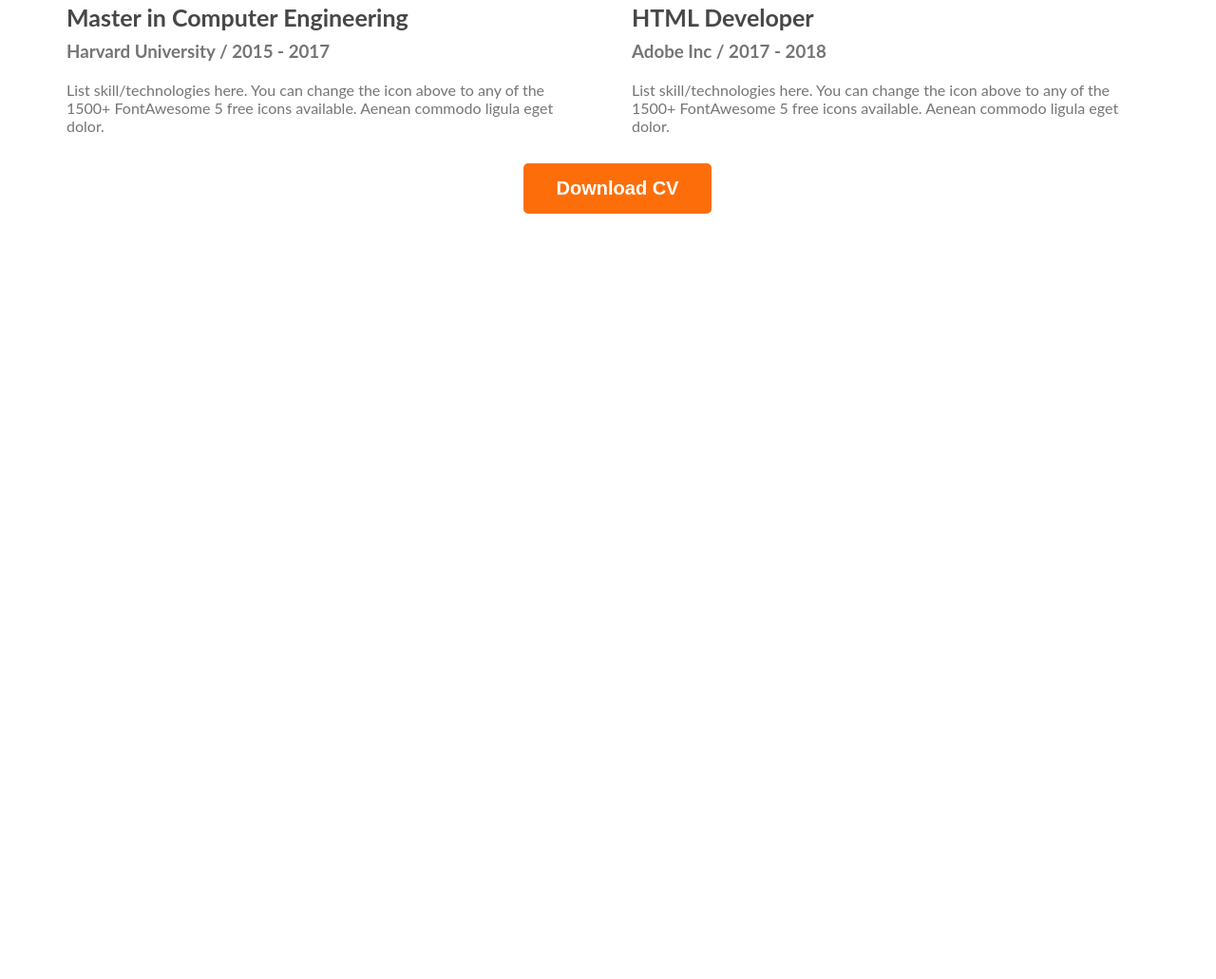
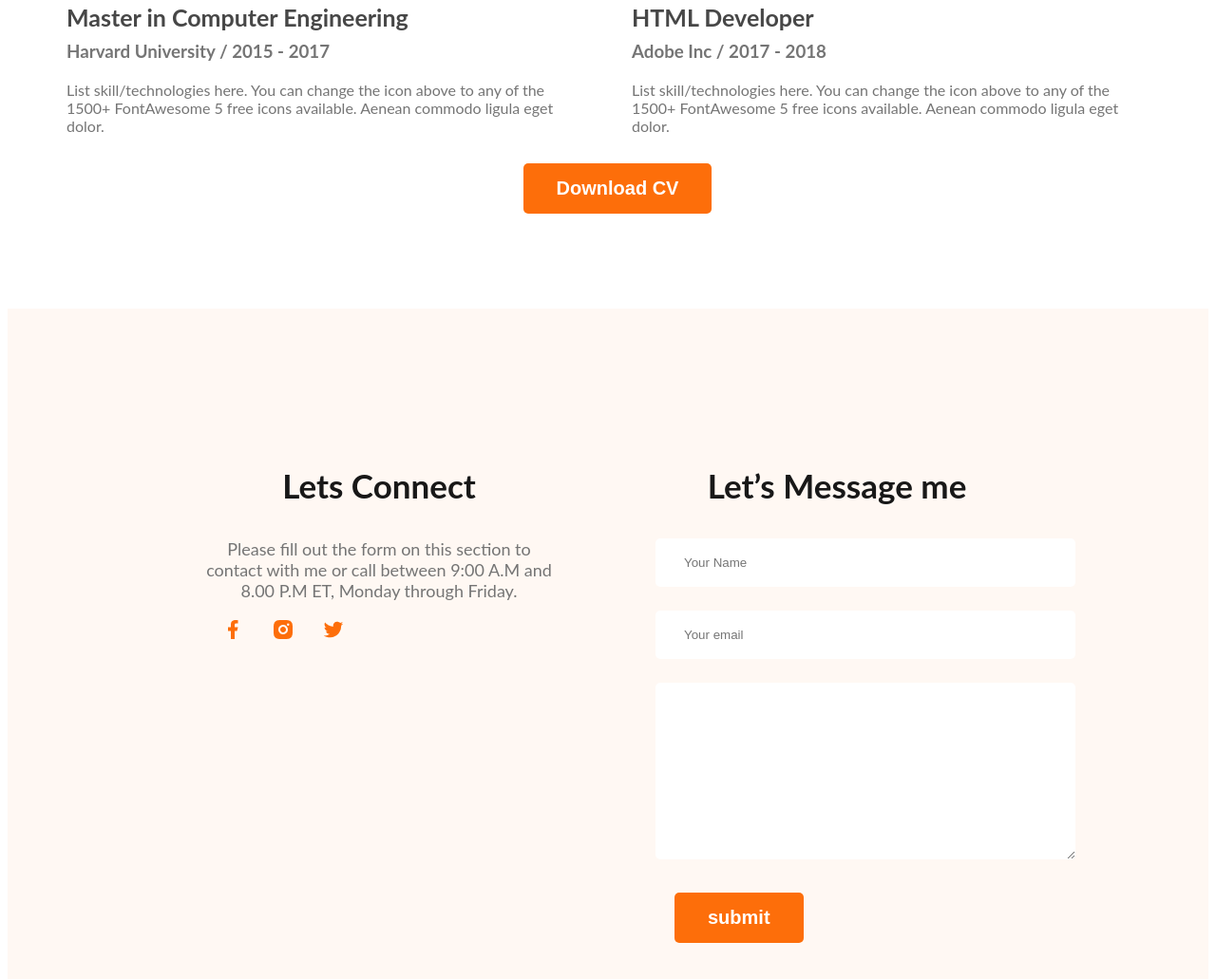
Before and after one commit to Ishraq13/developer-portfolio, a plain HTML site: page index.html in a window 1280 px wide. Shown: the part 2823-3854 px from the top of the page at 95% size. Before the commit the page ends 3148 px from the top, so only its background shows below. Drawn offline with Linux system fonts and the light colour scheme.

Commit message:
finished the footer section

```diff
--- a/index.html
+++ b/index.html
@@ -151,7 +151,25 @@
          </section>
     </main>
     <footer>
-
+        <div class="footer-coloumn">
+            <h3 class="section-title">Lets Connect</h3>
+            <p class="section-description">Please fill out the form on this section to contact with me or call between 9:00 A.M and 8.00 P.M ET, Monday through Friday.</p>
+            <div class="social-links">
+                <a href=""><img src="images/icons/facebook.png" alt=""></a>
+                <a href=""><img src="images/icons/insta.png" alt=""></a>
+                <a href=""><img src="images/icons/twitter.png" alt=""></a>
+            </div>
+        </div>
+        <div class="footer-coloumn">
+            <h3 class="section-title">Let’s Message me</h3>
+            <form class="contract">
+                <input type="text" placeholder="Your Name">
+                <input type="email" name="" placeholder="Your email" id="">
+                <textarea name="" id="" cols="30" rows="10" placeholder="message">
+                </textarea>
+                <input class="btn-primary" type="button" value="submit">
+            </form>
+        </div>
     </footer>
 </body>
 
--- a/styles/portfolio.css
+++ b/styles/portfolio.css
@@ -184,10 +184,12 @@ main section {
     font-weight: 700;
     margin-bottom: 10px;
 }
-.resume-info{
+
+.resume-info {
     margin-top: 0px;
     margin-bottom: 20px;
 }
+
 .resume-container {
     display: flex;
     gap: 50px;
@@ -197,14 +199,45 @@ main section {
 .resume-description {
     color: #757575;
 }
+
 .resume-description {
     margin-top: 0px;
     margin-bottom: 20px;
 }
 
-.resume-container hr{
+.resume-container hr {
     margin: 30px;
 }
-.download-cv{
-   text-align: center;
+
+.download-cv {
+    text-align: center;
 }
+
+/* footer styles */
+footer {
+    display: flex;
+    gap: 100px;
+    padding: 130px 200px;
+    background-color: #FFF8F3;
+    margin-top: 100px;
+}
+
+.footer-coloumn {
+    width: 50%;
+}
+
+.contract input[type="text"], .contract input[type="email"],
+textarea {
+    display: block;
+    margin-bottom: 25px;
+    border-radius: 5px;
+    background: #FFF;
+    padding: 18px 30px;
+    color: #757575;
+    border: 0px;
+    width: 100%;
+}
+
+.social-links a{
+    margin-left: 25px;
+}
```
